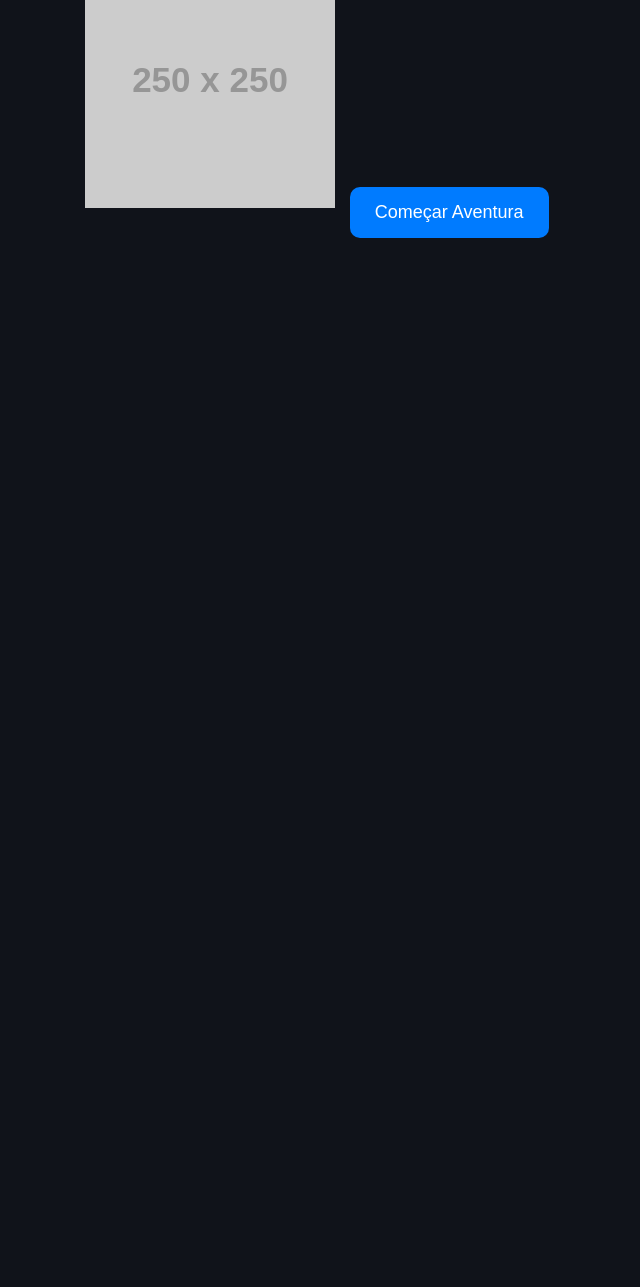
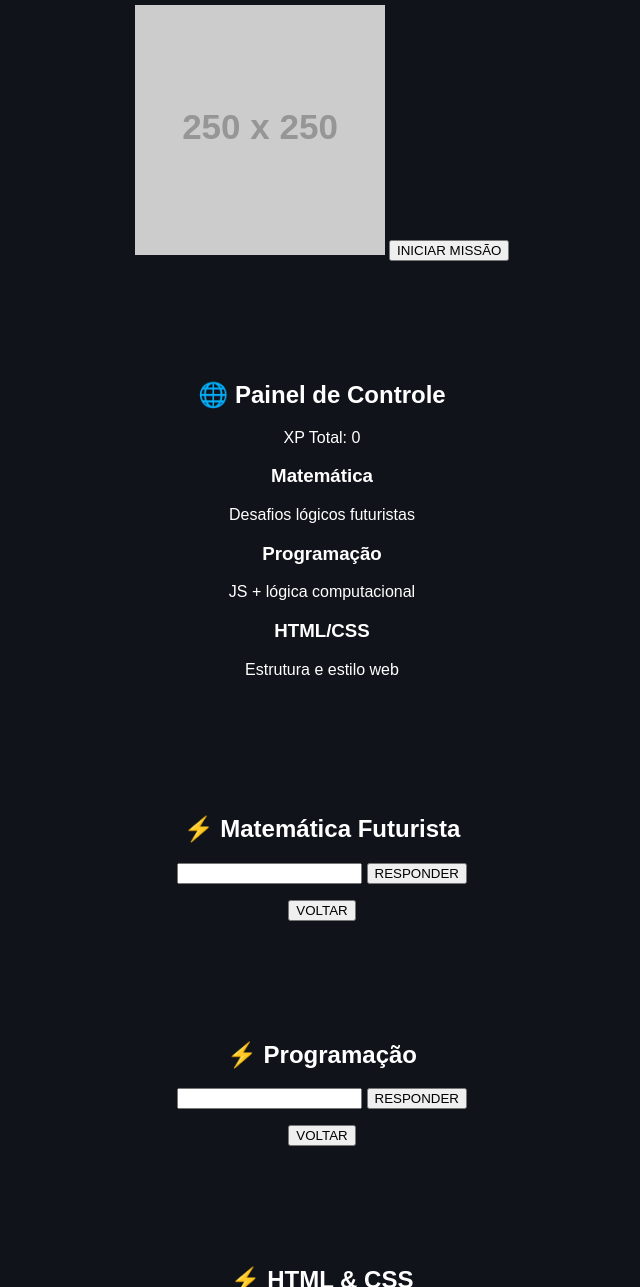
Before and after one commit to catatal007/jogo-catatal1, a plain HTML site: page index.html in a window 1280 px wide. Shown: the part 194-1481 px from the top of the page, without its empty margins (318-958 px from the left). Before the commit the page ends 800 px from the top, so only its background shows below. Drawn offline with Linux system fonts and the light colour scheme; placeholder pictures from the web are drawn by us.

Commit message:
Update index.html

```diff
--- a/index.html
+++ b/index.html
@@ -2,54 +2,83 @@
 <html lang="pt-BR">
 <head>
     <meta charset="UTF-8">
-    <title>A Jornada do Catatal</title>
+    <title>A Jornada do Catatal — Versão Neon</title>
     <link rel="stylesheet" href="style.css">
 </head>
 <body>
 
-    <div id="tela-inicial" class="tela">
-        <h1 class="titulo">A Jornada do Catatal</h1>
-        <img src="https://via.placeholder.com/250x250/0000FF/FFFFFF?text=CATATAL" class="catatal">
-        <button onclick="iniciarJogo()" class="botao">Começar Aventura</button>
+<div class="fundo-animado"></div>
+
+<header>
+    <h1 class="logo">⚡ CATATAL SYSTEM</h1>
+</header>
+
+<!-- Tela inicial -->
+<section id="tela-inicio" class="tela ativo">
+    <h2 class="titulo-inicial">A Jornada do Catatal</h2>
+    <img src="https://via.placeholder.com/250x250/0000FF/FFFFFF?text=CATATAL" class="catatal-img">
+
+    <button class="btn neon" onclick="iniciar()">INICIAR MISSÃO</button>
+</section>
+
+<!-- Menu principal -->
+<section id="menu" class="tela">
+    <h2 class="subtitulo">🌐 Painel de Controle</h2>
+
+    <p class="xp">XP Total: <span id="xp-total">0</span></p>
+
+    <div class="menu-cards">
+        <div class="card neon-card" onclick="abrirModulo('matematica')">
+            <h3>Matemática</h3>
+            <p>Desafios lógicos futuristas</p>
         </div>
 
-    <div id="menu" class="tela escondido">
-        <h2>Painel do Explorador</h2>
-        <p>Pontuação total: <span id="pontos-total">0</span></p>
-
-        <button class="botao" onclick="abrirModulo('matematica')">Matemática</button>
-        <button class="botao" onclick="abrirModulo('programacao')">Programação</button>
-        <button class="botao" onclick="abrirModulo('htmlcss')">HTML e CSS</button>
+        <div class="card neon-card" onclick="abrirModulo('programacao')">
+            <h3>Programação</h3>
+            <p>JS + lógica computacional</p>
         </div>
 
-    <!-- Módulo: Matemática -->
-    <div id="matematica" class="tela escondido">
-        <h2>Desafios de Matemática</h2>
+        <div class="card neon-card" onclick="abrirModulo('htmlcss')">
+            <h3>HTML/CSS</h3>
+            <p>Estrutura e estilo web</p>
+        </div>
+    </div>
+</section>
+
+<!-- Módulo matemática -->
+<section id="matematica" class="tela">
+    <h2>⚡ Matemática Futurista</h2>
+
     <p id="pergunta-mat"></p>
-        <input type="number" id="resposta-mat">
-        <button class="botao" onclick="verificarMatematica()">Responder</button>
+    <input type="number" id="resposta-mat" class="campo neon-input">
+    <button class="btn neon" onclick="verificarMat()">RESPONDER</button>
     <p id="feedback-mat"></p>
-        <button onclick="voltarMenu()" class="botao-voltar">Voltar</button>
-    </div>
 
-    <!-- Módulo: Programação -->
-    <div id="programacao" class="tela escondido">
-        <h2>Desafios de Programação</h2>
+    <button class="btn voltar" onclick="voltarMenu()">VOLTAR</button>
+</section>
+
+<!-- Módulo programação -->
+<section id="programacao" class="tela">
+    <h2>⚡ Programação</h2>
+
     <p id="pergunta-prog"></p>
-        <input type="text" id="resposta-prog">
-        <button class="botao" onclick="verificarProgramacao()">Responder</button>
+    <input type="text" id="resposta-prog" class="campo neon-input">
+    <button class="btn neon" onclick="verificarProg()">RESPONDER</button>
     <p id="feedback-prog"></p>
-        <button onclick="voltarMenu()" class="botao-voltar">Voltar</button>
-    </div>
 
-    <!-- Módulo: HTML/CSS -->
-    <div id="htmlcss" class="tela escondido">
-        <h2>Desafios de HTML/CSS</h2>
+    <button class="btn voltar" onclick="voltarMenu()">VOLTAR</button>
+</section>
+
+<!-- Módulo HTML/CSS -->
+<section id="htmlcss" class="tela">
+    <h2>⚡ HTML & CSS</h2>
+
     <p id="pergunta-web"></p>
-        <div id="opcoes-web"></div>
+    <div id="opcoes-web" class="opcoes"></div>
+
     <p id="feedback-web"></p>
-        <button onclick="voltarMenu()" class="botao-voltar">Voltar</button>
-    </div>
+    <button class="btn voltar" onclick="voltarMenu()">VOLTAR</button>
+</section>
 
 <script src="script.js"></script>
 </body>
```
Lines whose indentation alone changed are shown as unchanged.
